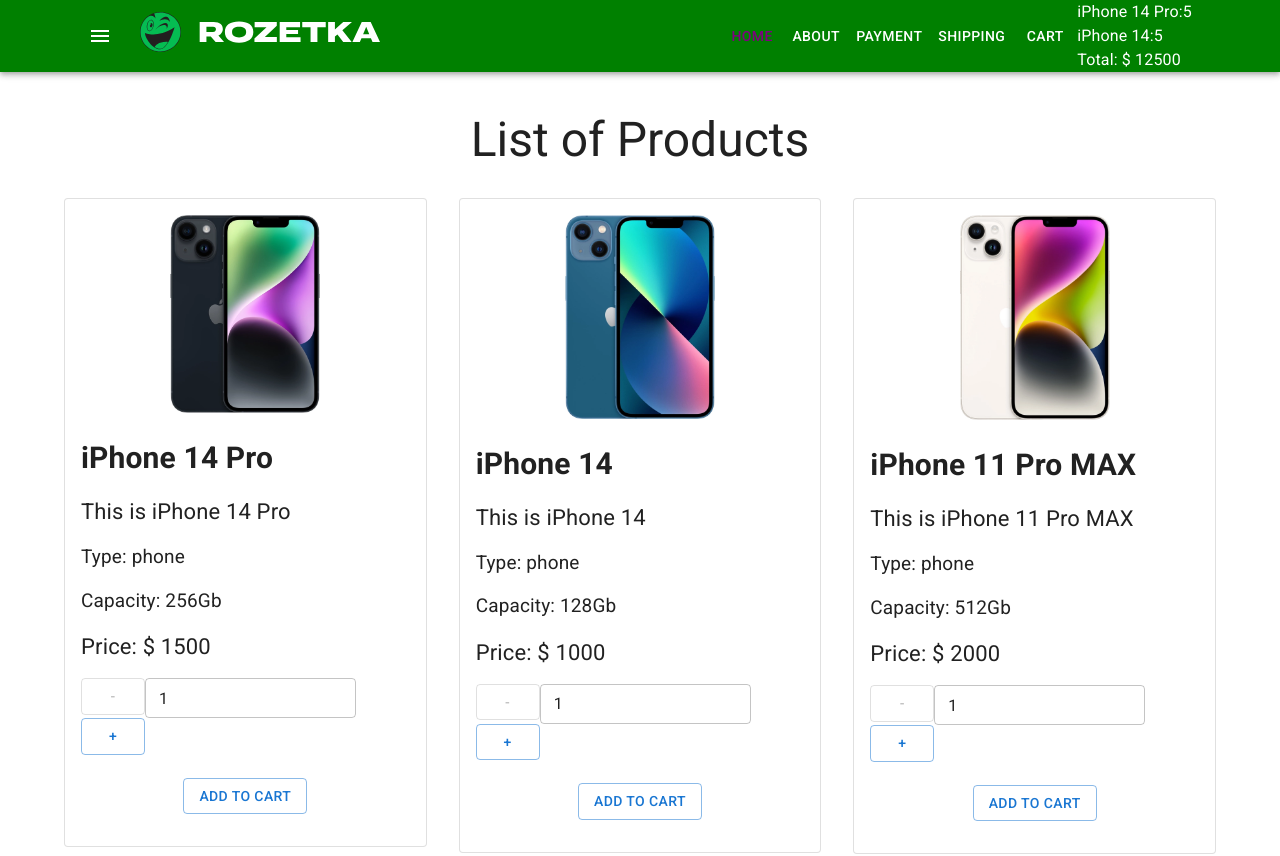
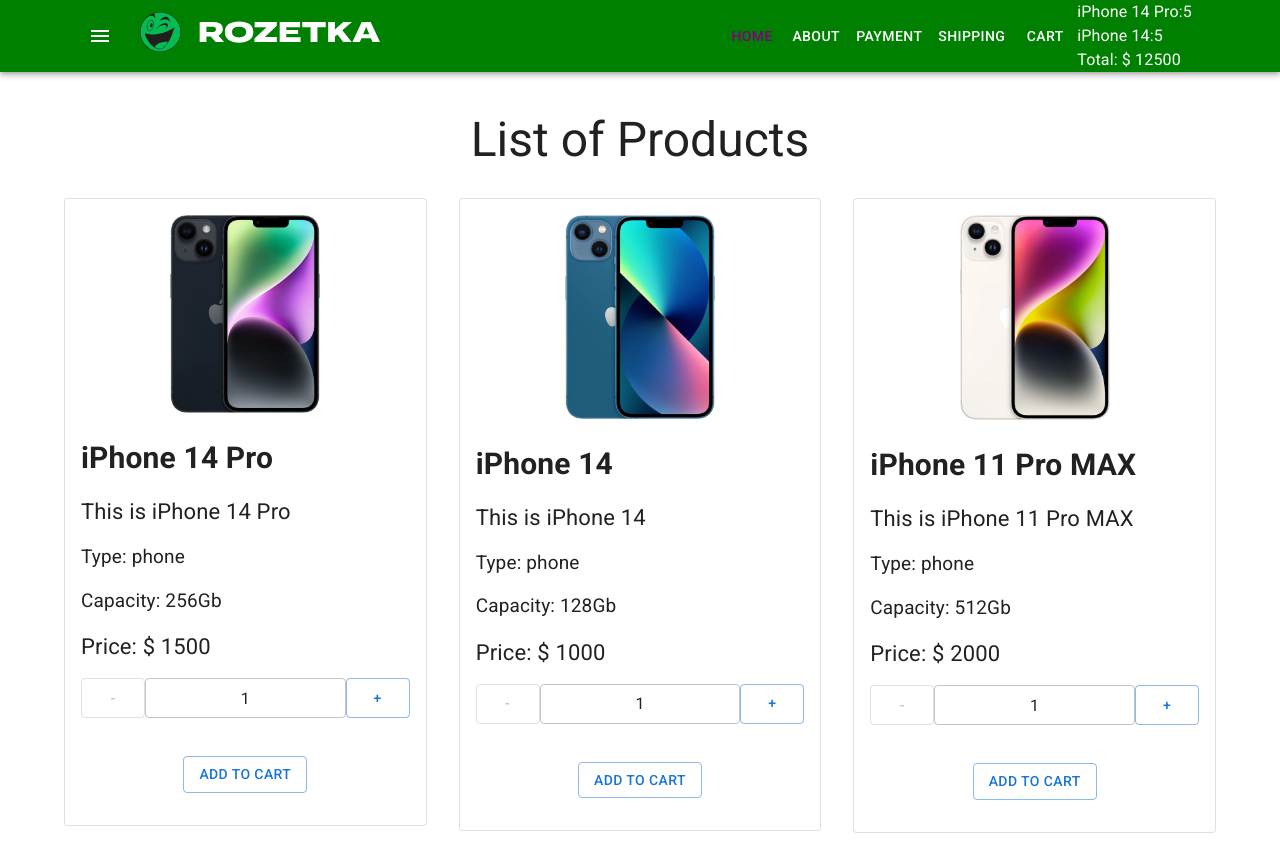
Before and after one commit to viktoriia-7/react-28-02, a React (Create React App) app: page / in a window 1280 px wide. Shown: the top 856 px of the page. Built offline with nearby package versions, Linux system fonts and the light colour scheme.

Commit message:
changed Quantity

```diff
--- a/src/components/Quantity/Quantity.tsx
+++ b/src/components/Quantity/Quantity.tsx
@@ -7,7 +7,7 @@
 }
 const Quantity = ({ count, onDecrementClick, onIncrementClick }: Props) => {
     return (
-        <div className='="product-quantity'>
+        <div className="product-quantity">
             <Button
                 variant="outlined"
                 onClick={() => onDecrementClick()}
@@ -15,7 +15,9 @@
             >
                 -
             </Button>
+
             <TextField value={count} size="small" />
+
             <Button
                 variant="outlined"
                 onClick={() => onIncrementClick()}
```
